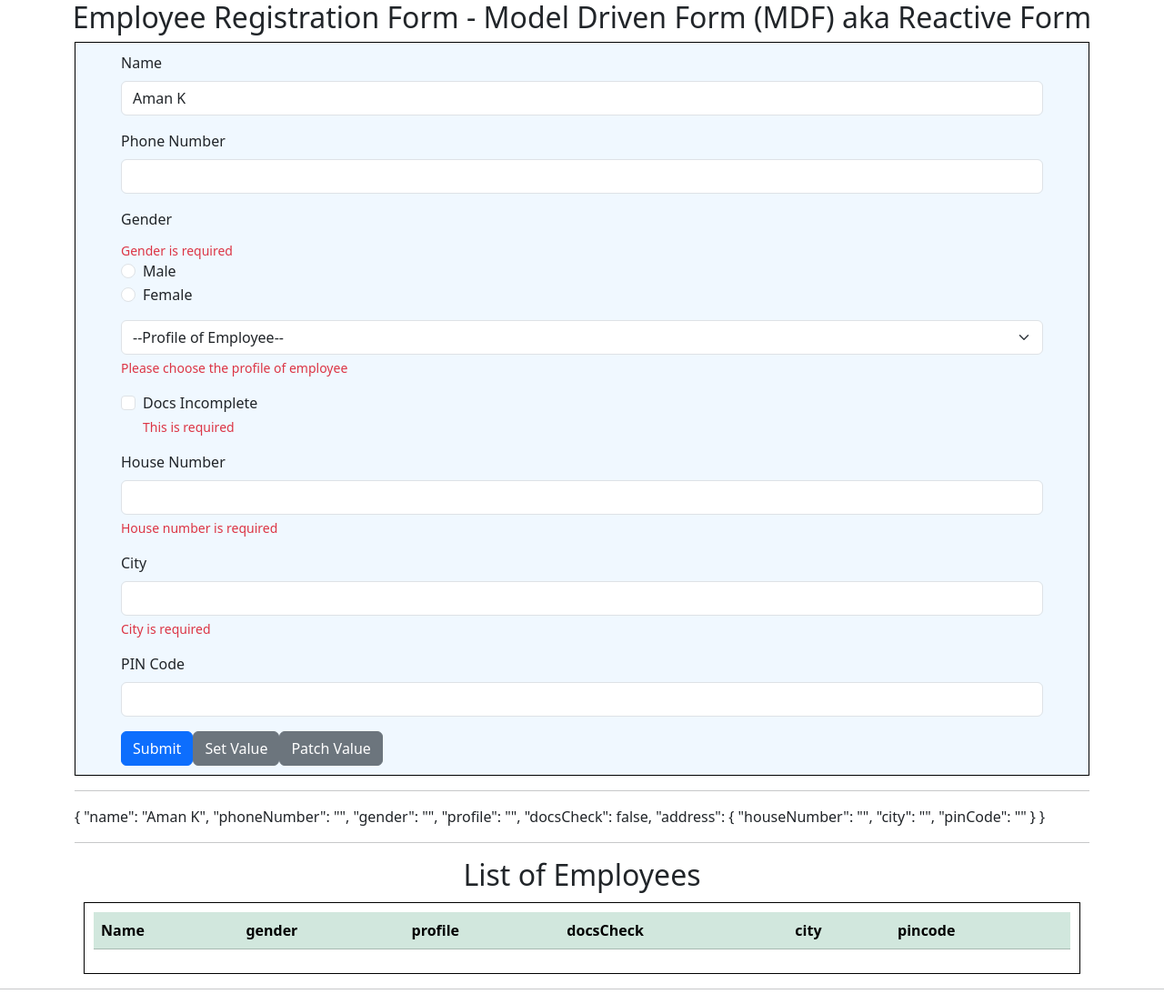
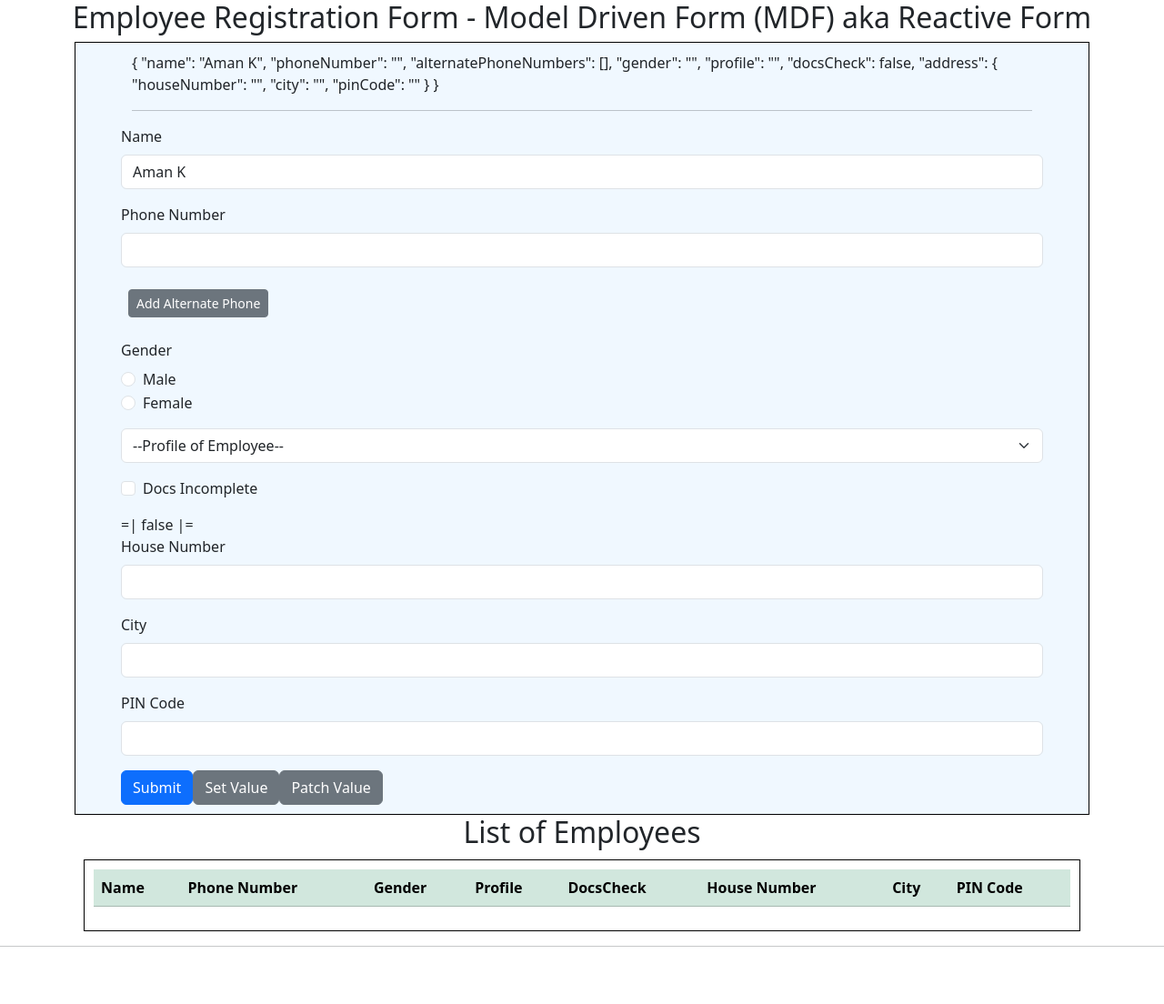
Before and after one commit to amankumar-m99/AngularFormMDF, an Angular app: page / in a window 1280 px wide. Shown: the whole page at 91% size. After the commit the page ends 1057 px from the top, so only its background shows below. Built offline with nearby package versions, Linux system fonts and the light colour scheme.

Commit message:
added form validations

```diff
--- a/src/app/app.component.html
+++ b/src/app/app.component.html
@@ -1,107 +1,148 @@
 <h2 class="text-center">Employee Registration Form - Model Driven Form (MDF) aka Reactive Form</h2>
 <div class="container">
-  <form [formGroup]="employeeForm"
+  <form [formGroup]="employeeForm" (ngSubmit)="submit()" novalidate
     style="border: 1px solid black; padding: 10px 50px; background-color: aliceblue;">
     <div class="container">
-      <!-- <hr/>
       {{ employeeForm.value | json }}
       <hr/>
-      {{ employeeModel | json }}
-      <hr/> -->
     </div>
+
     <div class="mb-3">
       <label for="name" class="form-label">Name</label>
-      <input type="text" class="form-control" id="name" name="name" aria-describedby="emailHelp"
+      <input type="text" id="name" class="form-control" aria-describedby="emailHelp"
       formControlName="name" [class.is-invalid]="employeeForm.get('name')?.invalid && employeeForm.get('name')?.touched"/>
-      <div id="nameHelp" class="form-text small text-danger" [class.d-none]="employeeForm.get('name')?.valid || employeeForm.get('name')?.untouched">Name is required</div>
+      <div *ngIf="employeeForm.get('name')?.invalid && employeeForm.get('name')?.touched">
+        <div id="name-help-req" *ngIf="employeeForm.get('name')?.hasError('required')" class="form-text small text-danger">Name is required</div>
+        <div id="name-help-minlength" *ngIf="employeeForm.get('name')?.hasError('minlength')" class="form-text small text-danger">
+          Name should be exactly at least two letters long
+        </div>
+        <div id="name-help-forbiddenName" *ngIf="employeeForm.get('name')?.hasError('forbiddenName')" class="form-text small text-danger">
+          The name {{employeeForm.get('name')?.getError('forbiddenName').value}} is not allowed
+        </div>
+      </div>
     </div>
+
     <div class="mb-3">
       <label for="phone-number" class="form-label">Phone Number</label>
-      <!-- <input type="text" class="form-control" id="name" name="name" aria-describedby="emailHelp" ngModel /> -->
-      <input formControlName="phoneNumber" type="text" class="form-control" id="phone-number" name="phoneNumber" aria-describedby="emailHelp"/>
-      <!-- <div *ngIf="phoneNumber.errors && (phoneNumber.invalid && phoneNumber.touched)">
-        <div id="phone-number-help-req" *ngIf="phoneNumber.errors['required']" class="form-text small text-danger">Phone number is required</div>
-        <div id="phone-number-help-dig" *ngIf="phoneNumber.errors['pattern']" class="form-text small text-danger">Phone number should be exactly ten digits long</div>
-      </div> -->
+      <input type="text" id="phone-number" class="form-control" aria-describedby="emailHelp"
+        formControlName="phoneNumber" [class.is-invalid]="phoneNum?.invalid && phoneNum?.touched">
+      <div *ngIf="phoneNum?.errors && (phoneNum?.invalid && phoneNum?.touched)">
+        <div id="phone-number-help-req" *ngIf="phoneNum?.hasError('required')" class="form-text small text-danger">Phone number is required</div>
+        <div id="phone-number-help-dig" *ngIf="phoneNum?.hasError('pattern')" class="form-text small text-danger">Phone number should be exactly ten digits long</div>
+      </div>
     </div>
+
+    <div class="mb-3">
+      <button type="button" class="btn btn-secondary btn-sm m-2" (click)="addAlternatePhoneNum()">Add Alternate Phone</button>
+    </div>
+
+    <div formArrayName="alternatePhoneNumbers" *ngFor="let phNum of alternatePhoneNums.controls; let i=index">
+      <div class="mb-3">
+        <label class="form-label">Phone Number {{i+2}} </label>
+        <input type="text" class="form-control" aria-describedby="emailHelp" [formControlName]="i">
+      </div>
+    </div>
+
     <div class="mb-3">
       <label for="gender" class="form-label">Gender</label>
-      <div id="genderHelp" class="form-text small text-danger">Gender is required</div>
+      <div id="genderHelp" class="form-text small text-danger" [class.d-none]="gender?.valid || gender?.untouched">Gender is required</div>
       <div class="form-check">
-        <input formControlName="gender" class="form-check-input" type="radio" id="male" name="gender" value="male"/>
+        <input type="radio" id="male" class="form-check-input" value="male"
+        formControlName="gender" [class.is-invalid]="gender?.invalid && gender?.touched" />
         <label class="form-check-label" for="male">Male</label>
       </div>
       <div class="form-check">
-        <input formControlName="gender" class="form-check-input" type="radio" id="female" name="gender" value="female"/>
+        <input type="radio" id="female" class="form-check-input" value="female"
+        formControlName="gender" [class.is-invalid]="gender?.invalid && gender?.touched" />
         <label class="form-check-label" for="female">Female</label>
       </div>
     </div>
+
     <div class="mb-3">
-      <select formControlName="profile" class="form-select" aria-label="Default select example" name="profile">
+      <select class="form-select" aria-label="Default select" name="profile"
+      (blur)="validateProfile()" (change)="validateProfile()"
+        formControlName="profile" [class.is-invalid]="profileHasError && profile?.touched">
         <option value = "" disabled>--Profile of Employee--</option>
         <option *ngFor = "let profile of employeeProfiles" [value] = "profile">{{profile}}</option>
       </select>
-      <div id="profileHelp" class="form-text small text-danger">Please choose the profile of employee</div>
+      <div id="profileHelp" class="form-text small text-danger"
+      [class.d-none]="!profileHasError || profile?.untouched">Please choose the profile of employee</div>
     </div>
+
     <div class="mb-3 form-check">
-      <input formControlName="docsCheck" type="checkbox" class="form-check-input" id="docsCheck" name="docsCheck"/>
+      <input type="checkbox" id="docsCheck" class="form-check-input"
+        formControlName="docsCheck" [class.is-invalid]="employeeForm.hasError('invalidCheck') && profile?.touched" />
       <label class="form-check-label" for="docsCheck">Docs Incomplete</label>
-      <div id="docsCheckHelp" class="form-text small text-danger">This is required</div>
+      <div id="docsCheckHelp" class="form-text small text-danger"
+        [class.d-none]="!employeeForm.hasError('invalidCheck')">Docs check mandatory for this profile
+      </div>
     </div>
+    =| {{employeeForm.hasError('invalidCheck')}} |=
     <div formGroupName="address">
       <div class="mb-3">
         <label for="house-number" class="form-label">House Number</label>
-        <input formControlName="houseNumber" type="text" class="form-control" id="house-number" name="house-number" aria-describedby="emailHelp"/>
-          <div id="house-numberHelp" class="form-text small text-danger">House number is required</div>
+        <input type="text" id="house-number" class="form-control" aria-describedby="emailHelp"
+          formControlName="houseNumber" [class.is-invalid]="houseNum?.invalid && houseNum?.touched" />
+          <div id="house-numberHelp" class="form-text small text-danger"
+            [class.d-none]="houseNum?.valid || houseNum?.untouched">House number is required</div>
       </div>
+
       <div class="mb-3">
         <label for="city" class="form-label">City</label>
-        <input formControlName="city" type="text" class="form-control" id="city" name="city" aria-describedby="emailHelp"/>
-          <div id="cityHelp" class="form-text small text-danger">City is required</div>
+        <input type="text" id="city" class="form-control" aria-describedby="emailHelp"
+          formControlName="city" [class.is-invalid]="city?.invalid && city?.touched" />
+          <div id="cityHelp" class="form-text small text-danger"
+              [class.d-none]="city?.valid || city?.untouched">City is required</div>
       </div>
+
       <div class="mb-3">
-        <label for="pin-code" class="form-label">PIN Code</label>
-        <input formControlName="pinCode" type="text" class="form-control" id="pin-code" name="pin-code" aria-describedby="emailHelp"/>
-          <!-- <div *ngIf="pincode.errors && (pincode.invalid && pincode.touched)">
-            <div id="pin-code-Help-req" *ngIf="pincode.errors['required']" class="form-text small text-danger">PIN code is required</div>
-            <div id="pin-code-Help-dig" *ngIf="pincode.errors['pattern']" class="form-text small text-danger">PIN code should be exactly six digits long</div>
-          </div> -->
+        <label for="pincode" class="form-label">PIN Code</label>
+        <input type="text" id="pincode" class="form-control" aria-describedby="emailHelp"
+            formControlName="pinCode" [class.is-invalid]="pinCode?.invalid && pinCode?.touched"/>
+          <div *ngIf="pinCode?.errors && (pinCode?.invalid && pinCode?.touched)">
+            <div id="pin-code-Help-req" *ngIf="pinCode?.hasError('required')" class="form-text small text-danger">PIN code is required</div>
+            <div id="pin-code-Help-dig" *ngIf="pinCode?.hasError('pattern')" class="form-text small text-danger">PIN code should be exactly six digits long</div>
+          </div>
       </div>
     </div>
-    <button type="submit" class="btn btn-primary" (click)="submit()">Submit</button>
+
+    <button type="submit" class="btn btn-primary">Submit</button>
     <button type="button" class="btn btn-secondary" (click)="setData()">Set Value</button>
     <button type="button" class="btn btn-secondary" (click)="patchData()">Patch Value</button>
   </form>
-  <hr/>
-  {{employeeForm.value|json}}
-  <hr/>
+
   <h2 class="text-center">List of Employees</h2>
   <div style="border: 1px solid black; padding: 10px; margin:10px;">
     <table  class="table table-success table-striped">
       <thead>
         <tr>
           <th>Name</th>
-          <th>gender</th>
-          <th>profile</th>
-          <th>docsCheck</th>
-          <th>city</th>
-          <th>pincode</th>
+          <th>Phone Number</th>
+          <th>Gender</th>
+          <th>Profile</th>
+          <th>DocsCheck</th>
+          <th>House Number</th>
+          <th>City</th>
+          <th>PIN Code</th>
         </tr>
       </thead>
       <tbody>
         <tr *ngFor="let item of formData">
           <td>{{item.name|titlecase}}</td>
+          <td>{{item.phoneNumber}}</td>
           <td>{{item.gender|titlecase}}</td>
           <td>{{item.profile|titlecase}}</td>
           <td>{{item.docsCheck}}</td>
+          <td>{{item.address.houseNumber}}</td>
           <td>{{item.address.city|titlecase}}</td>
-          <td>{{item.address.pincode}}</td>
+          <td>{{item.address.pinCode}}</td>
         </tr>
       </tbody>
     </table>
   </div>
 </div>
 <hr>
+
 <!-- Modal -->
 <div class="modal fade" id="staticBackdrop" data-bs-backdrop="static" data-bs-keyboard="false" tabindex="-1" aria-labelledby="staticBackdropLabel" aria-hidden="true" >
   <div class="modal-dialog">
--- a/src/app/app.component.ts
+++ b/src/app/app.component.ts
@@ -3,7 +3,10 @@ import { Employee } from './employee';
 import { Address } from './address';
 import { EmployeeRegistrationService } from './employee-registration.service';
 // import { FormControl, FormGroup } from '@angular/forms';
-import { FormBuilder, FormGroup, Validators } from '@angular/forms';
+import { FormArray, FormBuilder, FormGroup, Validators } from '@angular/forms';
+import { forbiddenNameValidator } from './shared/employee-name.validator';
+import { docsValidator } from './shared/docs-validator';
+import { dummyValidator } from './shared/dummy.validator';
 
 @Component({
   selector: 'app-root',
@@ -38,23 +41,25 @@ export class AppComponent {
     private formBuilder:FormBuilder
     ){
       this.employeeForm = this.formBuilder.group({
-        name: ['Aman K', Validators.required],
-        phoneNumber: [''],
-        gender: [''],
+        name: ['Aman K', [Validators.required, Validators.minLength(2), forbiddenNameValidator(/abc/)]],
+        phoneNumber: ['', Validators.required],
+        alternatePhoneNumbers: this.formBuilder.array([]),
+        gender: ['', Validators.required],
         profile: [''],
         docsCheck: [false],
         address: this.formBuilder.group({
-          houseNumber: [''],
-          city: [''],
-          pinCode: ['']
+          houseNumber: ['', Validators.required],
+          city: ['', Validators.required],
+          pinCode: ['', Validators.required]
         })
-      });
-    }
+      }, {validator: dummyValidator});
+  }
 
-  validateProfile(value:string){
+  validateProfile(){
+    let value = this.profile?.getRawValue();
     let found = false;
-    this.employeeProfiles.forEach(profile=>{
-      if(profile == value){
+    this.employeeProfiles.forEach(currProfile=>{
+      if(currProfile == value){
         found = true;
       }
     });
@@ -62,8 +67,9 @@ export class AppComponent {
   }
 
   submit(){
-    console.log(this.employeeForm)
-    this.formData.push(this.employeeModel);
+    console.log(this.employeeForm);
+    // console.log(this.employeeForm.errors);
+    this.formData.push(this.employeeForm.getRawValue());
     this._employeeRegistrationService.registerEmployee(this.employeeModel)
         .subscribe(
           data=>{
@@ -86,6 +92,7 @@ export class AppComponent {
           }
         );
   }
+
   setData(){
     this.employeeForm.setValue({
       name: 'Aman Kumar',
@@ -110,4 +117,35 @@ export class AppComponent {
       }
     });
   }
+  addAlternatePhoneNum(){
+    this.alternatePhoneNums.push(this.formBuilder.control(''));
+  }
+
+  get employeeName(){
+    return this.employeeForm.get('name');
+  }
+  get phoneNum(){
+    return this.employeeForm.get('phoneNumber');
+  }
+  get alternatePhoneNums(){
+    return this.employeeForm.get('alternatePhoneNumbers') as FormArray;
+  }
+  get gender(){
+    return this.employeeForm.get('gender');
+  }
+  get profile(){
+    return this.employeeForm.get('profile');
+  }
+  get docsCheck(){
+    return this.employeeForm.get('docsCheck');
+  }
+  get houseNum(){
+    return this.employeeForm.get('address')?.get('houseNumber');
+  }
+  get city(){
+    return this.employeeForm.get('address')?.get('city');
+  }
+  get pinCode(){
+    return this.employeeForm.get('address')?.get('pinCode');
+  }
 }
--- /dev/null
+++ b/src/app/shared/docs-validator.ts
@@ -0,0 +1,13 @@
+import { AbstractControl, ValidatorFn } from "@angular/forms";
+
+export function docsValidator():ValidatorFn{
+    return (control:AbstractControl):{[key:string]:any} | null =>{
+        const compulsoryProfile = "Manager";
+        const docs = control.get('docsCheck');
+        const profile = control.get('profile');
+        if(!docs?.value && profile?.value == compulsoryProfile){
+            return {"invalidCheck" : true};
+        }
+        return null;
+    };
+}
--- /dev/null
+++ b/src/app/shared/dummy.validator.ts
@@ -0,0 +1,7 @@
+import { AbstractControl, ValidatorFn } from "@angular/forms";
+
+export function dummyValidator():ValidatorFn{
+    return (control:AbstractControl):{[key:string]:any} | null =>{
+        return {"dummyValidator" : true};
+    };
+}
--- /dev/null
+++ b/src/app/shared/employee-name.validator.ts
@@ -0,0 +1,8 @@
+import { AbstractControl, ValidatorFn } from "@angular/forms";
+
+export function forbiddenNameValidator(forbiddenName: RegExp):ValidatorFn{
+    return (control:AbstractControl):{[key:string]:any} | null =>{
+        const forbidden = forbiddenName.test(control.value);
+        return forbidden? {'forbiddenName':{value: control.value}}: null;
+    };
+}
```
